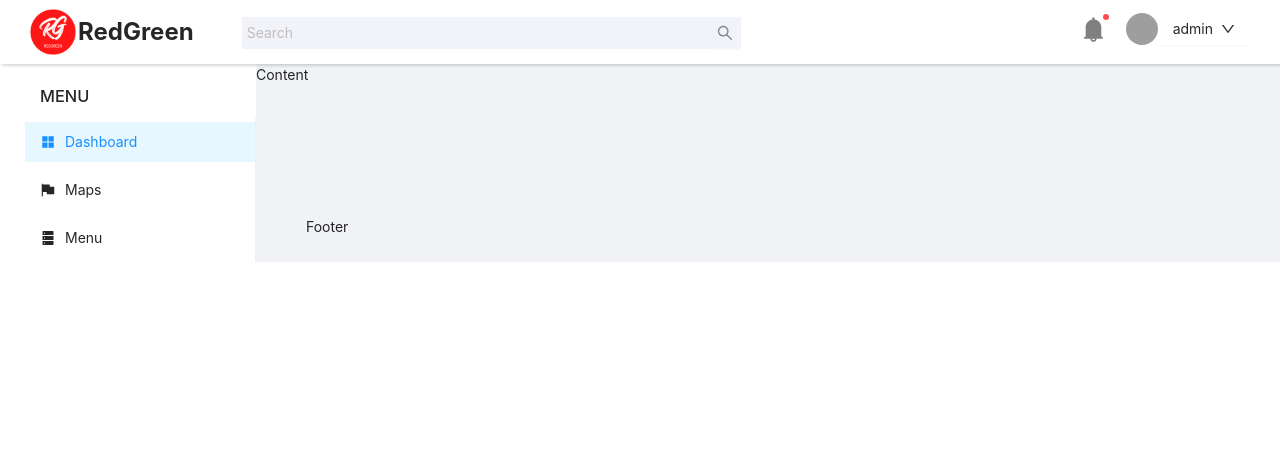
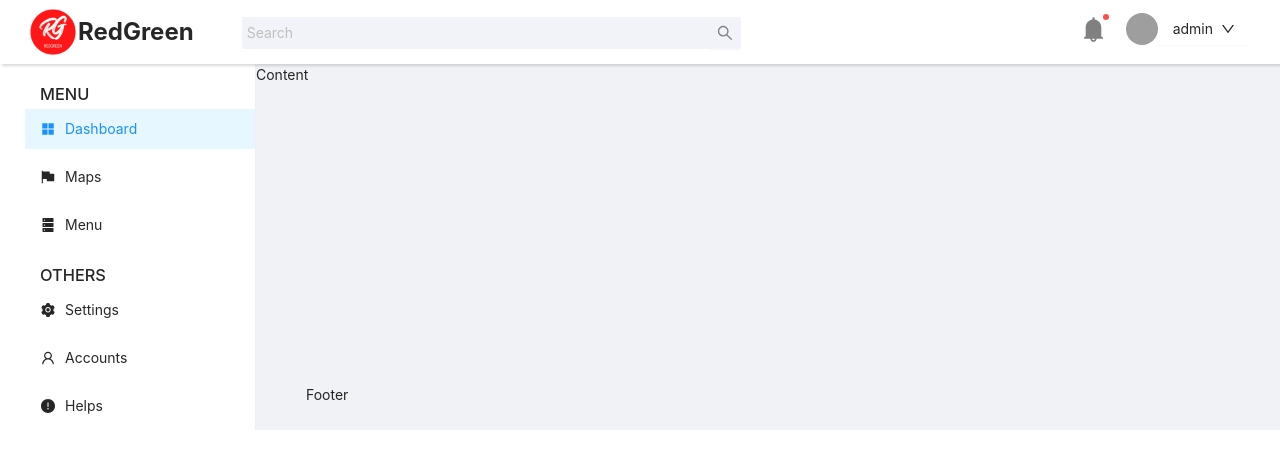
Before and after one commit to antor10655gh/redgreen, a React (Create React App) app: page / in a window 1280 px wide. Shown: the top 468 px of the page. Built offline with nearby package versions, Linux system fonts and the light colour scheme; grey boxes are pictures that could not be loaded.

Commit message:
add others menu

```diff
--- a/public/index.html
+++ b/public/index.html
@@ -1,14 +1,12 @@
 <!DOCTYPE html>
 <html lang="en">
+
 <head>
   <meta charset="utf-8" />
   <link rel="icon" href="%PUBLIC_URL%/favicon.ico" />
   <meta name="viewport" content="width=device-width, initial-scale=1" />
   <meta name="theme-color" content="#000000" />
-    <meta
-      name="description"
-      content="Web site created using create-react-app"
-    />
+  <meta name="description" content="Web site created using create-react-app" />
   <link rel="apple-touch-icon" href="%PUBLIC_URL%/logo192.png" />
   <!--
       manifest.json provides metadata used when your web app is installed on a
@@ -24,8 +22,9 @@
       work correctly both with client-side routing and a non-root public URL.
       Learn how to configure a non-root public URL by running `npm run build`.
     -->
-    <title>React App</title>
+  <title>RedGreen</title>
 </head>
+
 <body>
   <noscript>You need to enable JavaScript to run this app.</noscript>
   <div id="root"></div>
@@ -40,4 +39,5 @@
       To create a production bundle, use `npm run build` or `yarn build`.
     -->
 </body>
+
 </html>
--- a/src/components/Sidebar.js
+++ b/src/components/Sidebar.js
@@ -1,14 +1,15 @@
 import { Menu } from 'antd';
-import { AppstoreFilled, FlagFilled, DatabaseFilled } from '@ant-design/icons';
+import { AppstoreFilled, FlagFilled, DatabaseFilled, SettingFilled, UserOutlined, ExclamationCircleFilled } from '@ant-design/icons';
 import React from 'react';
 
 const Sidebar = () => {
     return (
         <div>
-            <h3 style={{marginTop: "20px", marginLeft: "40px"}} class="menu-title">MENU</h3>
+
             <Menu
                 defaultSelectedKeys={['dashboard']}
             >
+                <h3 style={{margin: "15px", marginTop:"30px"}} class="menu-title">MENU</h3>
                 <Menu.Item key="dashboard">
                     <AppstoreFilled />
                     <span>Dashboard</span>
@@ -21,6 +22,19 @@ const Sidebar = () => {
                     <DatabaseFilled />
                     <span>Menu</span>
                 </Menu.Item>
+                <h3 style={{margin: "15px", marginTop:"30px"}} class="menu-title">OTHERS</h3>
+                <Menu.Item key="settings">
+                    <SettingFilled />
+                    <span>Settings</span>
+                </Menu.Item>
+                <Menu.Item key="accounts">
+                    <UserOutlined />
+                    <span>Accounts</span>
+                </Menu.Item>
+                <Menu.Item key="helps">
+                    <ExclamationCircleFilled />
+                    <span>Helps</span>
+                </Menu.Item>
             </Menu>
         </div>
     );
```
Lines whose indentation alone changed are shown as unchanged.
